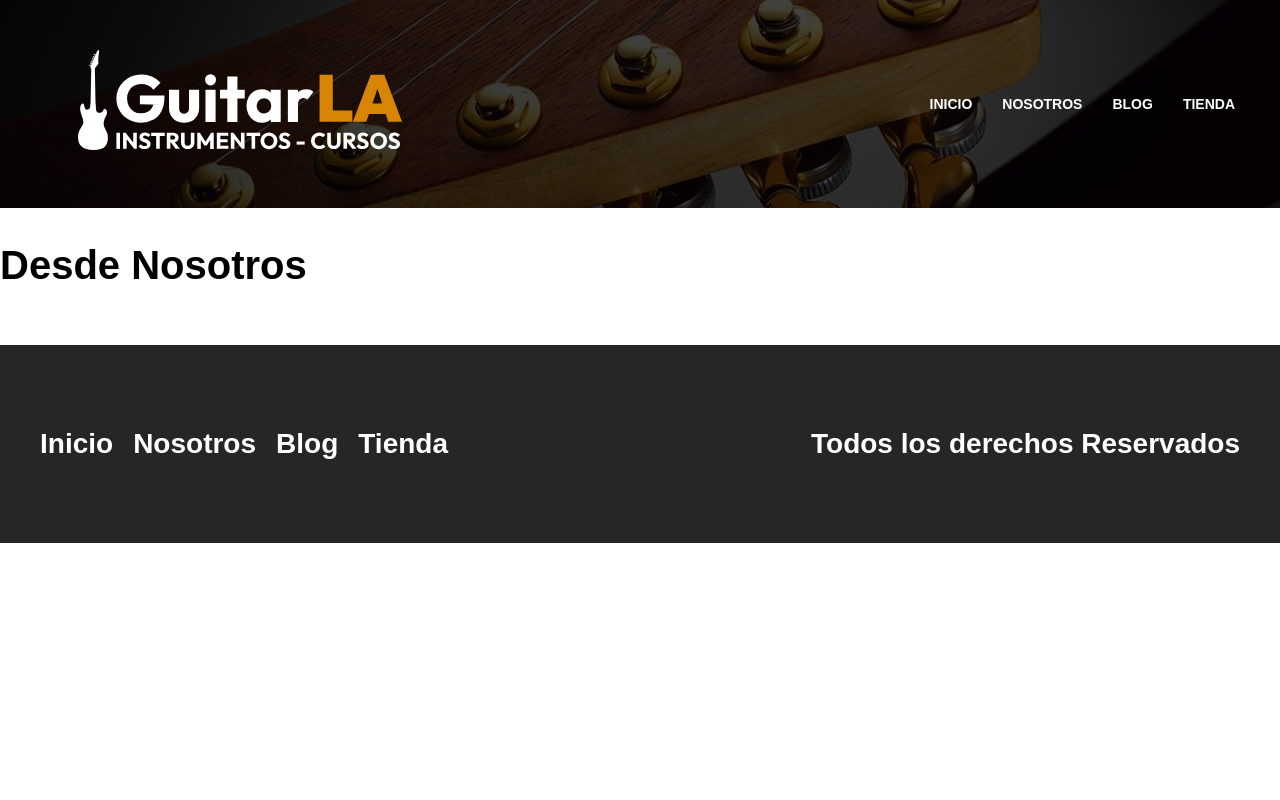
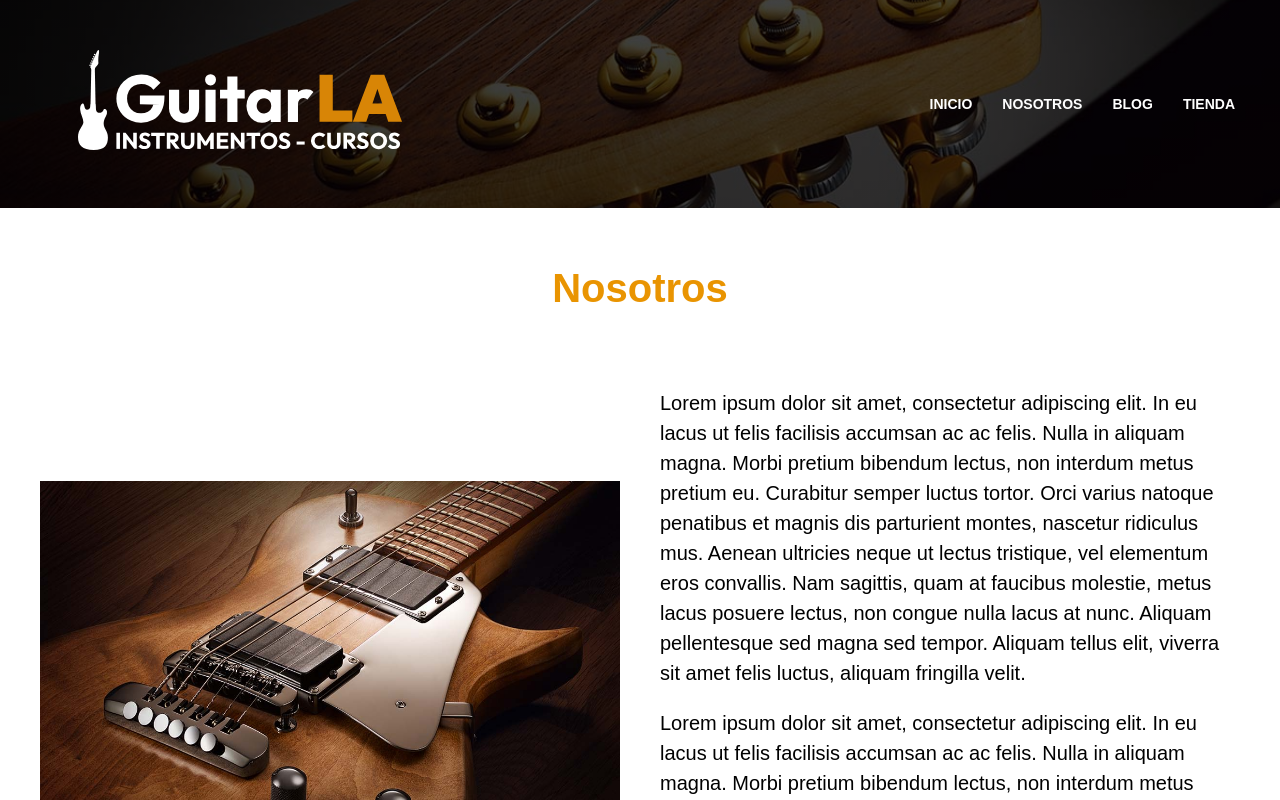
Before and after one commit to joelc24/guitarla_next, a Next.js app: page /nosotros in a window 1280 px wide. Shown: the top 800 px of the page. Built offline with nearby package versions, Linux system fonts and the light colour scheme.

Commit message:
Creando la pagina de nosotros

```diff
--- a/pages/nosotros.js
+++ b/pages/nosotros.js
@@ -1,11 +1,26 @@
+import Image from 'next/image'
 import Layout from '../components/Layout';
+import styles from '../styles/Nosotros.module.css'
 const Nosotros = () => {
     return (
         <div>
             <Layout
                 pagina='Nosotros'
             >
-                <h1>Desde Nosotros</h1>
+                <main className='contenedor'>
+                    <h2 className='heading'>Nosotros</h2>
+
+                    <div className={styles.contenido}>
+
+                        <Image layout="responsive" width={600} height={450} src='/img/nosotros.jpg' alt="Imagen sobre nosotros"/>
+
+                        <div>
+                            <p>Lorem ipsum dolor sit amet, consectetur adipiscing elit. In eu lacus ut felis facilisis accumsan ac ac felis. Nulla in aliquam magna. Morbi pretium bibendum lectus, non interdum metus pretium eu. Curabitur semper luctus tortor. Orci varius natoque penatibus et magnis dis parturient montes, nascetur ridiculus mus. Aenean ultricies neque ut lectus tristique, vel elementum eros convallis. Nam sagittis, quam at faucibus molestie, metus lacus posuere lectus, non congue nulla lacus at nunc. Aliquam pellentesque sed magna sed tempor. Aliquam tellus elit, viverra sit amet felis luctus, aliquam fringilla velit. </p>
+
+                            <p>Lorem ipsum dolor sit amet, consectetur adipiscing elit. In eu lacus ut felis facilisis accumsan ac ac felis. Nulla in aliquam magna. Morbi pretium bibendum lectus, non interdum metus pretium eu. Curabitur semper luctus tortor. Orci varius natoque penatibus et magnis dis parturient montes, nascetur ridiculus mus. Aenean ultricies neque ut lectus tristique, vel elementum eros convallis. Nam sagittis, quam at faucibus molestie, metus lacus posuere lectus, non congue nulla lacus at nunc. Aliquam pellentesque sed magna sed tempor. Aliquam tellus elit, viverra sit amet felis luctus, aliquam fringilla velit. </p>
+                        </div>
+                    </div>
+                </main>
 
             </Layout>
 
--- /dev/null
+++ b/styles/Nosotros.module.css
@@ -0,0 +1,11 @@
+.contenido {
+    display: grid;
+    gap: 4rem;
+}
+
+@media (min-width:768px) {
+    .contenido {
+       grid-template-columns: repeat(2, 1fr);
+       align-items: center;
+    }
+}
```
